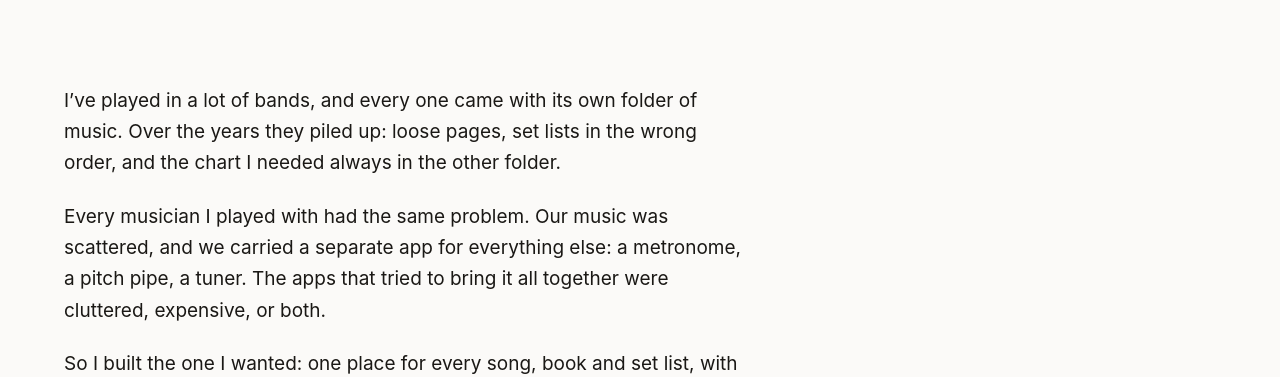
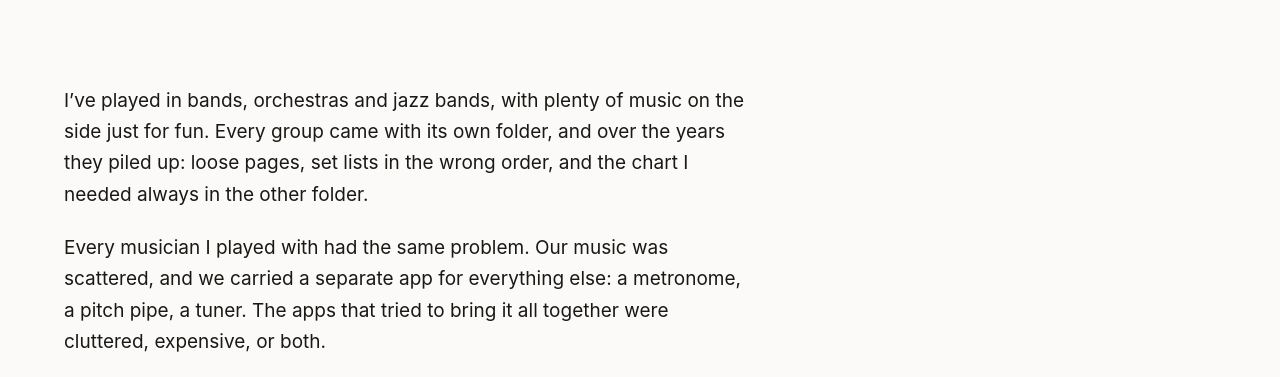
Before and after one commit to mikul29/musicfolder.app, a plain HTML site: page about.html in a window 1280 px wide. Shown: the part 389-766 px from the top of the page. Drawn offline with Linux system fonts and the light colour scheme.

Commit message:
About: bands, orchestras, jazz bands and music for fun
Co-Authored-By: Claude Opus 5.5 <noreply@anthropic.com>

```diff
--- a/about.html
+++ b/about.html
@@ -125,7 +125,7 @@
 <section class="section" style="padding-top:0">
   <div class="wrap">
     <div class="prose">
-      <p>I’ve played in a lot of bands, and every one came with its own folder of music. Over the years they piled up: loose pages, set lists in the wrong order, and the chart I needed always in the other folder.</p>
+      <p>I’ve played in bands, orchestras and jazz bands, with plenty of music on the side just for fun. Every group came with its own folder, and over the years they piled up: loose pages, set lists in the wrong order, and the chart I needed always in the other folder.</p>
       <p>Every musician I played with had the same problem. Our music was scattered, and we carried a separate app for everything else: a metronome, a pitch pipe, a tuner. The apps that tried to bring it all together were cluttered, expensive, or both.</p>
       <p>So I built the one I wanted: one place for every song, book and set list, with the tools musicians reach for built right in. Then I shared it with other musicians.</p>
       <p class="muted">Music Folder is still made by one person. Every feature, design decision and support email comes from me, so if you write in, you’ll hear back from the person who builds it.</p>
```
